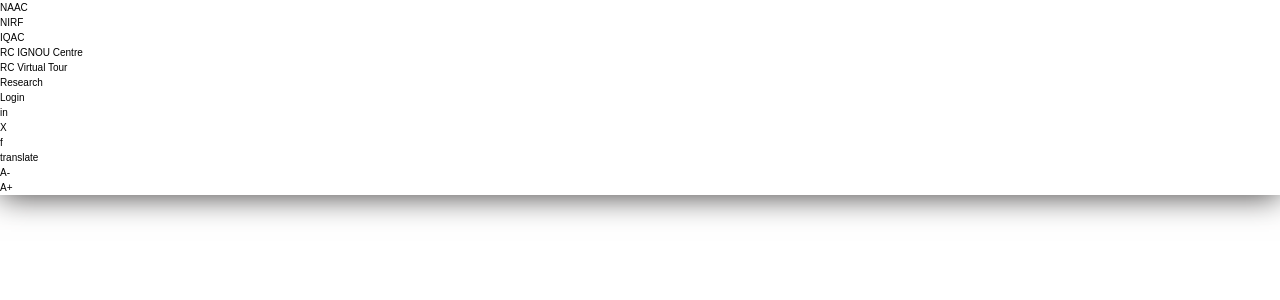
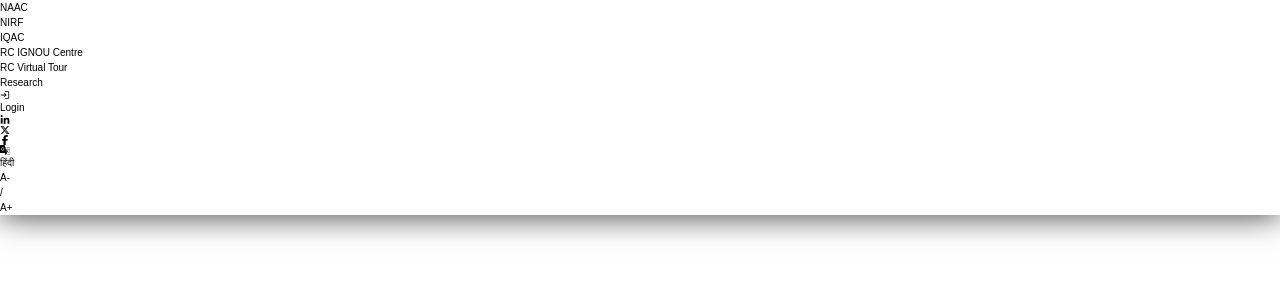
Before and after one commit to krishna1632/College-Website, a React (Vite) app in the folder RC-website/: page / in a window 1280 px wide. Shown: the top 300 px of the page. Built offline with nearby package versions, Linux system fonts and the light colour scheme.

Commit message:
icon dones

```diff
--- a/RC-website/package.json
+++ b/RC-website/package.json
@@ -10,8 +10,10 @@
     "preview": "vite preview"
   },
   "dependencies": {
+    "@react-icons/all-files": "^4.1.0",
     "react": "^18.3.1",
-    "react-dom": "^18.3.1"
+    "react-dom": "^18.3.1",
+    "react-icons": "^5.3.0"
   },
   "devDependencies": {
     "@eslint/js": "^9.9.0",
--- a/RC-website/src/components/TopHeader.jsx
+++ b/RC-website/src/components/TopHeader.jsx
@@ -1,3 +1,9 @@
+import { MdLogin } from "react-icons/md";
+import { FaLinkedinIn } from "react-icons/fa";
+import { FaXTwitter } from "react-icons/fa6";
+import { FaFacebookF } from "react-icons/fa6";
+import { SiGoogletranslate } from "react-icons/si";
+
 const TopHeader = () => {
   return (
     <header>
@@ -8,12 +14,12 @@ const TopHeader = () => {
         <div>RC IGNOU Centre</div>
         <div>RC Virtual Tour</div>
         <div className="pr-[720px]">Research</div>
-        <div>Login</div>
-        <div>in</div>
-        <div>X</div>
-        <div>f</div>
-        <div>translate</div>
-        <div>A-</div>
+        <div><MdLogin />Login</div>
+        <div><FaLinkedinIn /></div>
+        <div><FaXTwitter /></div>
+        <div><FaFacebookF /></div>
+        <div><SiGoogletranslate />हिंदी</div>
+        <div>A-</div>/
         <div>A+</div>
       </div>
     </header>
```
Also changed, not shown: 1 other file (tests, documents, lock files or other folders).
